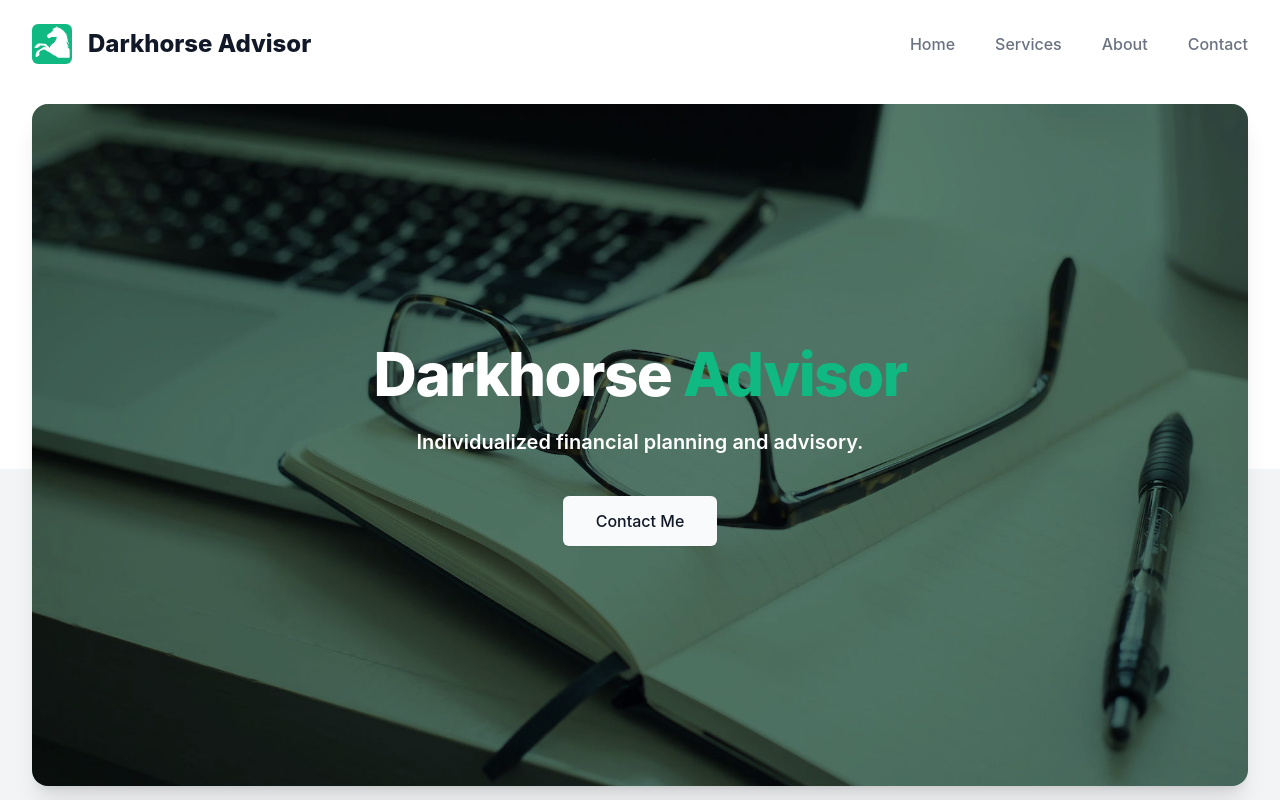
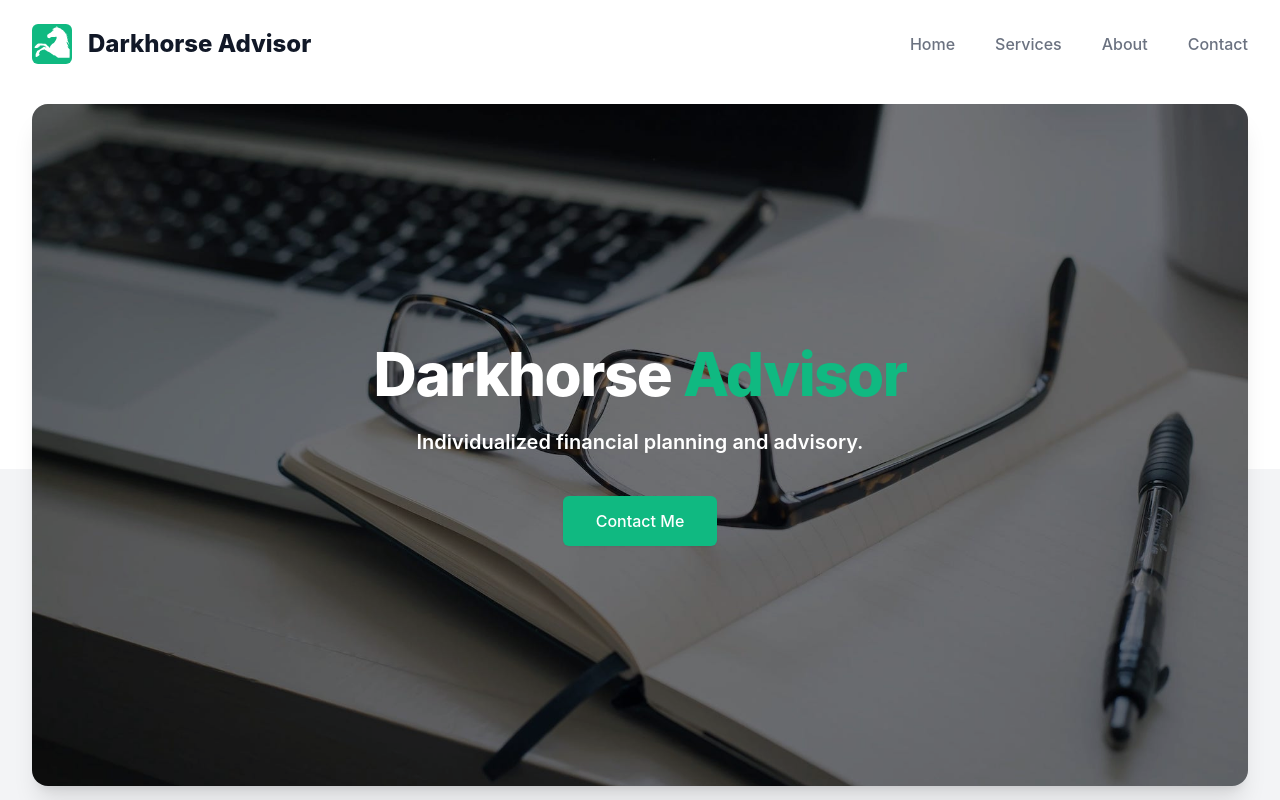
Before and after one commit to anthony-df-nguyen/darkhorse-tw, a Next.js app: page / in a window 1280 px wide. Shown: the top 800 px of the page. Built offline with nearby package versions, Linux system fonts and the light colour scheme.

Commit message:
Remove emerald tint from splash. colored call to action in accent. Added class and mixin for hoverBG custom class

```diff
--- a/components/navbar.jsx
+++ b/components/navbar.jsx
@@ -87,12 +87,10 @@ export default function Navbar() {
             enterTo="opacity-100 scale-100"
             leave="duration-100 ease-in"
             leaveFrom="opacity-100 scale-100"
-            leaveTo="opacity-0 scale-95"
-          >
+            leaveTo="opacity-0 scale-95">
             <Popover.Panel
               focus
-              className="absolute z-30 top-0 inset-x-0 p-2 transition transform origin-top-right md:hidden"
-            >
+              className="absolute z-30 top-0 inset-x-0 p-2 transition transform origin-top-right md:hidden">
               <div className="rounded-lg shadow-lg ring-1 ring-black ring-opacity-5 bg-white divide-y-2 divide-gray-50">
                 <div className="pt-5 pb-6 px-5">
                   <div className="flex items-center justify-between">
@@ -154,7 +152,7 @@ export default function Navbar() {
                     src="images/method.jpg"
                     alt="People working on laptops"
                   />
-                  <div className="absolute inset-0 bg-emerald-200 mix-blend-multiply" />
+                  <div className="absolute inset-0 bg-gray-200 mix-blend-multiply" />
                 </div>
                 <div className="relative px-4 py-60 sm:px-6 lg:px-8">
                   <h1 className="text-center text-4xl font-extrabold tracking-tight sm:text-5xl lg:text-6xl">
@@ -167,7 +165,7 @@ export default function Navbar() {
                   <div className="mt-10 max-w-sm mx-auto sm:max-w-none sm:flex sm:justify-center">
                     <div className="space-y-4 sm:space-y-0 sm:mx-auto sm:inline-grid sm:grid-cols-1 sm:gap-5">
                       <Link href="/contact">
-                        <span className="flex items-center justify-center px-4 py-3 border border-transparent text-base font-medium rounded-md shadow-sm bg-gray-50 hover:bg-gray-200 text-dark sm:px-8">
+                        <span className="cursor-pointer flex items-center justify-center px-4 py-3 border border-transparent text-base font-medium rounded-md shadow-sm bg-accent hoverBG text-white sm:px-8">
                           Contact Me
                         </span>
                       </Link>
--- a/styles/styles.scss
+++ b/styles/styles.scss
@@ -4,6 +4,10 @@
 
 @mixin hover($color, $value) {
   @apply hover:text-#{$color}-#{$value};
+}
+
+@mixin hoverBG($color,$value) {
+  @apply hover:bg-#{$color}-#{$value};
 }
 
 // Text
@@ -29,6 +33,9 @@
 //Background Color
 .bg-accent {
   @apply bg-emerald-500;
+  &.hoverBG {
+    @include hoverBG("emerald",600 )
+  }
 }
 
 // Padding
```
